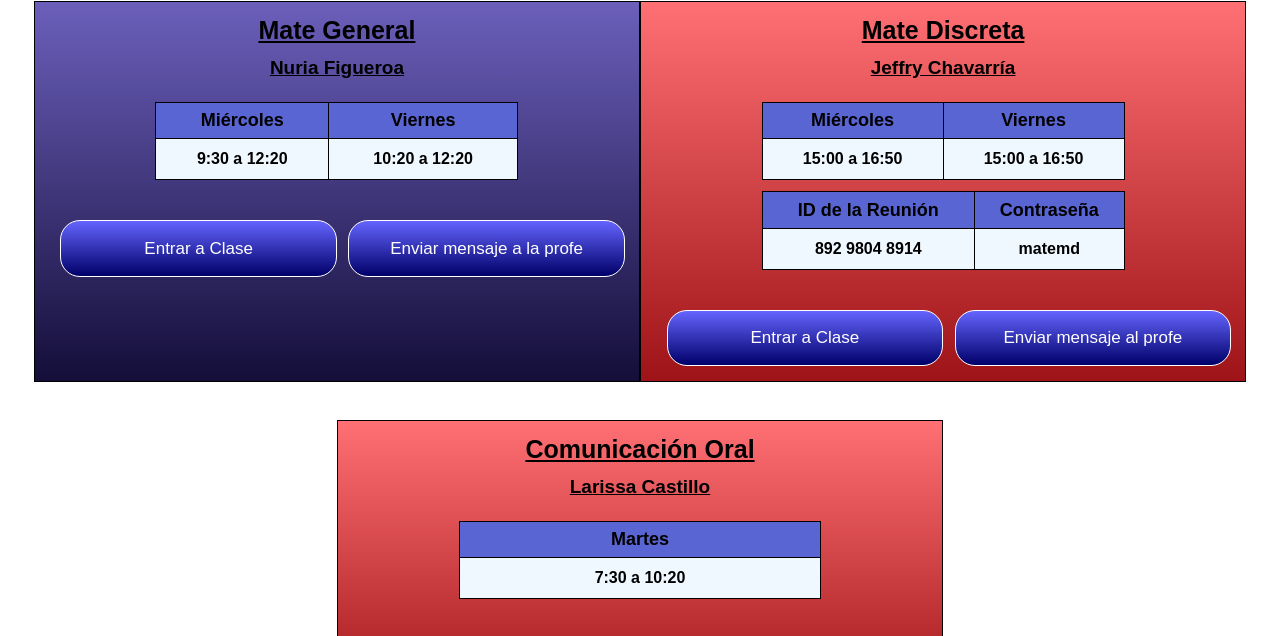
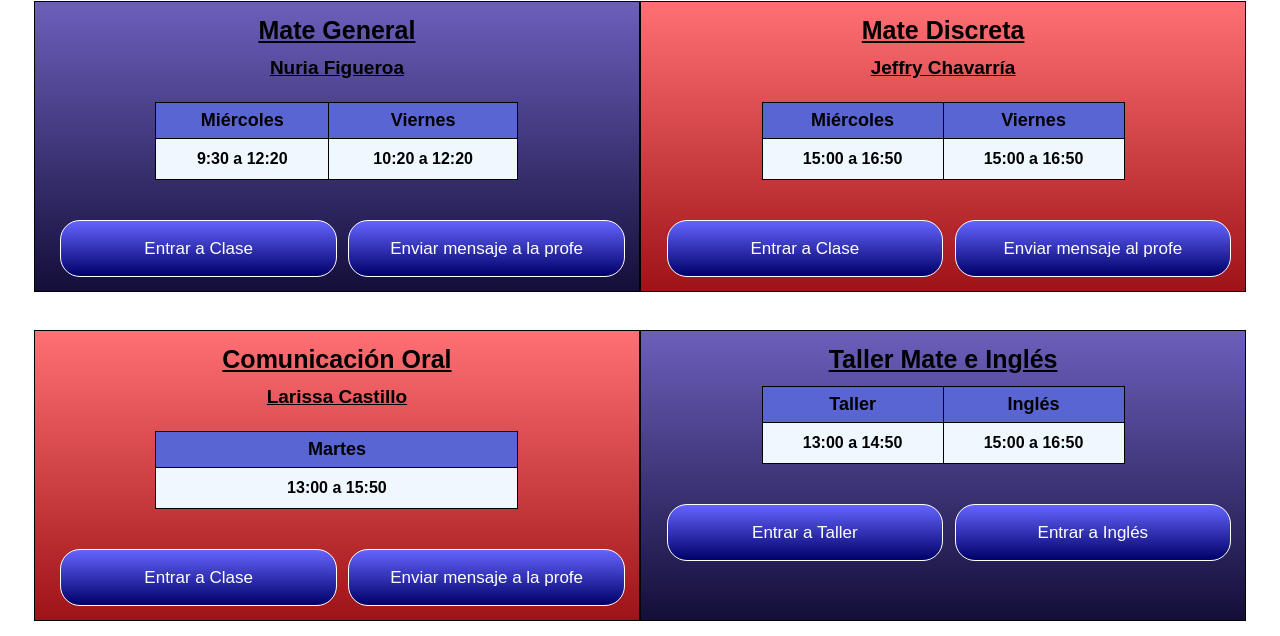
Before and after one commit to Joctan-Esquivel/horario-tec, a plain HTML site: page index.html in a window 1280 px wide. Shown: the part 596-1232 px from the top of the page. Drawn offline with Linux system fonts and the light colour scheme; files whose address does not match are found by name.

Commit message:
actualizacion ingles de kevin

```diff
--- a/index.html
+++ b/index.html
@@ -45,6 +45,8 @@
         <div class="cuadros_rojos">
             <h1 class="taller-intro"><a href="https://tecdigital.tec.ac.cr/dotlrn/classes/CA/IC2001/S-2-2021.CA.IC2001.4/" target="_black" class="a">Estructura de Datos</a></h1>
             <a href="https://tecdigital.tec.ac.cr/dotlrn/community-member?user%5fid=548599" target="_blank"><h2>Rodrigo Núñez</h2></a>
+            <a href="https://www.dropbox.com/sh/bbn95u1clz7qtgv/AABOHTg50mTJs90KPyFxYWdza?dl=0" target="_blank"><h2>Dropbox</h2></a>
+
             <div class="tabla">
                 <table border="2">
                     <tr>
@@ -209,7 +211,7 @@
             </div> -->
 
             <div class="boton">
-                <a href="https://itcr.zoom.us/j/89547365681?pwd=L0VtYmw0eXFhMjNFTFlsUFZaNXBxQT09" class="boton-clase1">
+                <a href="#" class="boton-clase1">
                     Entrar a Clase
                 </a>
 
@@ -246,7 +248,7 @@
             </div>
 
 
-             <div class="tabla">
+             <!-- <div class="tabla">
                 <table border="2">
                     <tr>
                         <th>ID de la Reunión</th>
@@ -254,14 +256,14 @@
                    </tr>
 
                     <tr>
-                        <td>892 9804 8914</td>
-                        <td>matemd</td>
+                        <td>83248155597</td>
+                        <td>2121</td>
                     </tr>
                 </table>
-            </div>
+            </div> -->
 
                 <div class="boton">
-                    <a href="https://itcr.zoom.us/j/89298048914?pwd=aXdhTEI5OXM2K1NMclF1UnFxbXN6Zz09" class="boton-clase1" target="_black">
+                    <a href="#" class="boton-clase1" target="_black">
                         Entrar a Clase
                     </a>
 
@@ -298,25 +300,12 @@
                     </tr>
 
                     <tr>
-                        <td>7:30 a 10:20</td>
+                        <td>13:00 a 15:50</td>
                     </tr>
                 </table>
 
             </div>
 
-            <!-- <div class="tabla">
-                <table border="2">
-                    <tr>
-                        <th>ID de la Reunión</th>
-                        <th>Contraseña</th>
-                    </tr>
-
-                    <tr>
-                        <td></td>
-                        <td></td>
-                    </tr>
-                </table>
-            </div> -->
 
                 <div class="boton">
                     <a href="index copy.html" class="boton-clase1">
@@ -330,49 +319,42 @@
 
                 </div>
 
+        </div>
+
+
+
+        <div class="cuadros_azules">
+            <a href="#"><h1>Taller Mate e Inglés</h1></a>
+
+            <!-- <a href="#" ><h2>Nuria Figueroa</h2></a> -->
+            <div class="tabla">
+                <table border="2">
+                    <tr>
+                        <th>Taller</th>
+                        <th>Inglés</th>
+                    </tr>
+
+                    <tr>
+                        <td>13:00 a 14:50</td>
+                        <td>15:00 a 16:50</td>
+                    </tr>
+                </table>
+            </div>
 
 
 
 
+            <div class="boton">
+                <a href="https://us02web.zoom.us/j/84908050136?pwd=UlNjdVlVdWlUdUtoOENUOWN4YkJuQT09" class="boton-clase1">
+                    Entrar a Taller
+                </a>
 
 
+                <a href="https://itcr.zoom.us/j/85777418975?pwd=bjQzVGlUb3o1MnJkL2Rhd2trM2U4UT09#success" class="boton-clase1" target="_blank">
+                    Entrar a Inglés
+                </a>
 
-
-
-
-        </div>
-
-
-        <!-- <div class="cuadros_azules">
-            <a href="https://tecdigital.tec.ac.cr/dotlrn/classes/CA/IC1400/S-1-2021.CA.IC1400.6/" target="_blank"><h1>Fundamentos de Organizacion de Computadores</h1></a>
-
-            <a href="https://tecdigital.tec.ac.cr/shared/send-email?sendto=529196&community_id=100672372&return_url=/dotlrn/classes/CA/IC1400/S-1-2021.CA.IC1400.6/one-community?page%5fnum=0&amp;loc=" target="_blank"><h2>Jorge Vargas</h2></a>
-            <div class="tabla">
-                <table border="2">
-                    <tr>
-                        <th>Miércoles</th>
-                        <th>Viernes</th>
-                    </tr>
-
-                    <tr>
-                        <td>17:00 a 18:50</td>
-                        <td>17:00 a 18:50</td>
-                    </tr>
-                </table>
-
-                <div class="boton">
-                    <a href="https://itcr.zoom.us/j/81077507080?pwd=dFNYM2VDRVVmSk1KajFIRVJWT3VzZz09" class="boton-clase1" target="_black">
-                        Entrar a Clase
-                    </a>
-
-                    <a href="https://tecdigital.tec.ac.cr/dotlrn/community-member?user%5fid=529196" class="boton-clase1" target="_black">
-                        Ver Perfil del Profesor
-
-
-                    </a>
-
-                </div>
-
+            </div>
 
 
 
@@ -382,7 +364,6 @@
             </div>
 
 
-        </div>-->
 
     </div>
 
```
Also changed, not shown: 2 other files.
